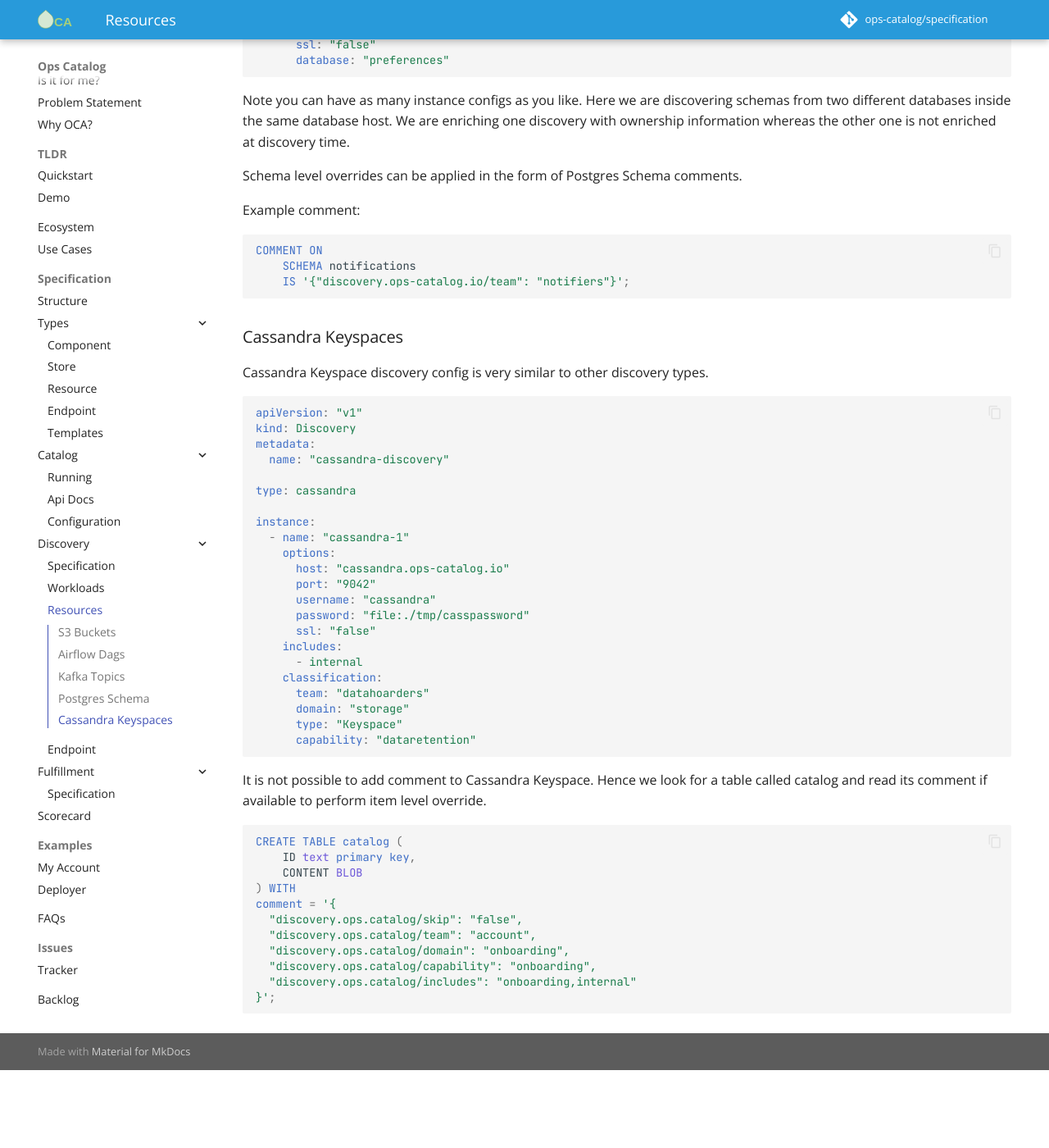
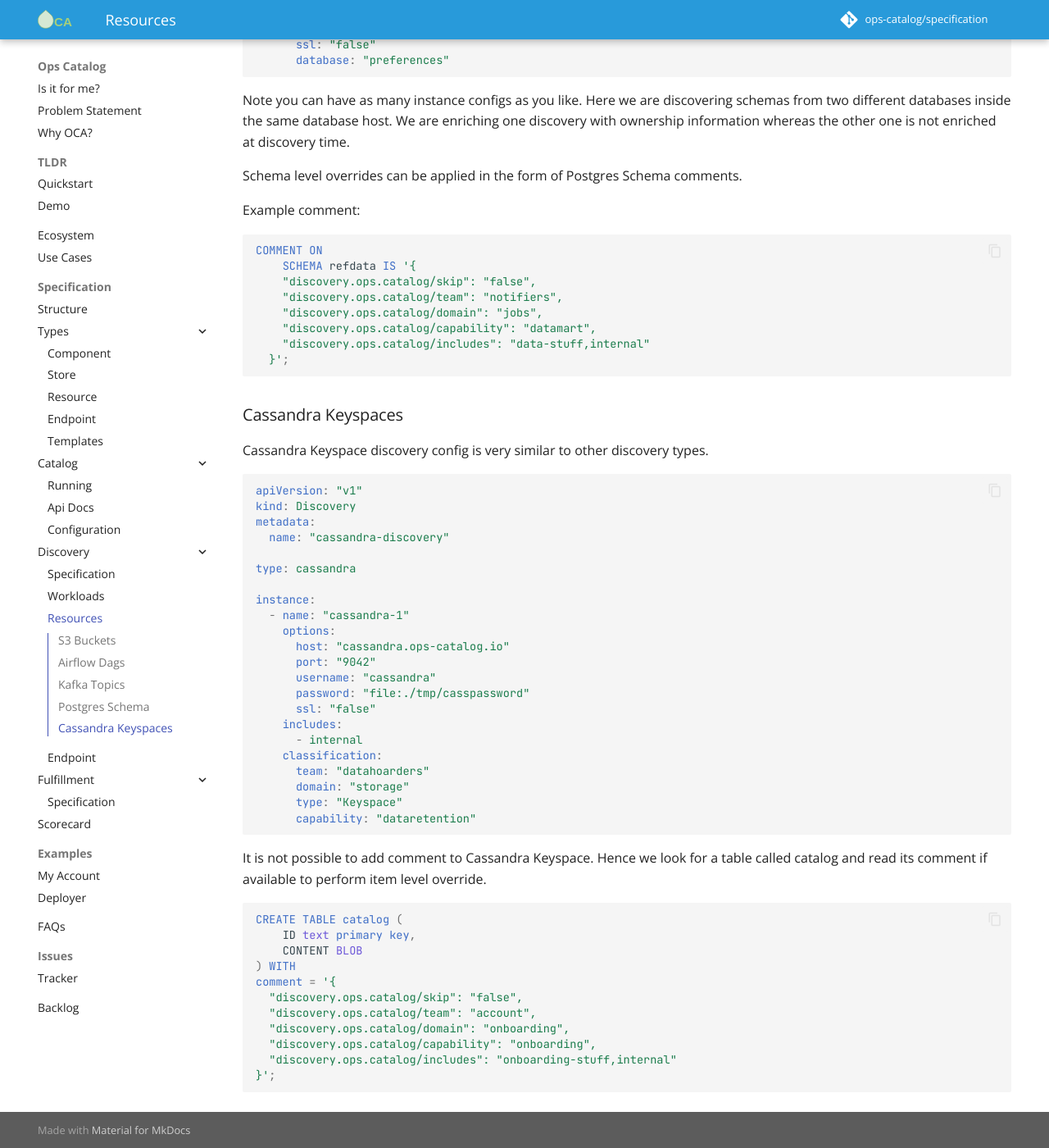
Before and after one commit to ops-catalog/specification, an MkDocs documentation site: the page built from docs/discovery/resource.md, in a window 1280 px wide and 1400 px high, scrolled down 2970 px. Shown: the whole window at 82% size. Built offline with MkDocs 1.6.1 and Material for MkDocs 9.7.7, drawn with Linux system fonts in a browser that asks for light colours; comment, search, counter and statistics services are not loaded; before the commit the page ends 4275 px from its top, so only the background shows below that.

Commit message:
Add documentation on discovery data for DB

````diff
--- a/docs/discovery/resource.md
+++ b/docs/discovery/resource.md
@@ -140,8 +140,13 @@ Example comment:
 
 ```sql
 COMMENT ON
-    SCHEMA notifications
-    IS '{"discovery.ops-catalog.io/team": "notifiers"}';
+    SCHEMA refdata IS '{
+    "discovery.ops.catalog/skip": "false",
+    "discovery.ops.catalog/team": "notifiers",
+    "discovery.ops.catalog/domain": "jobs",
+    "discovery.ops.catalog/capability": "datamart",
+    "discovery.ops.catalog/includes": "data-stuff,internal"
+  }';
 ```
 
 ### Cassandra Keyspaces
@@ -184,6 +189,6 @@ comment = '{
   "discovery.ops.catalog/team": "account",
   "discovery.ops.catalog/domain": "onboarding",
   "discovery.ops.catalog/capability": "onboarding",
-  "discovery.ops.catalog/includes": "onboarding,internal"
+  "discovery.ops.catalog/includes": "onboarding-stuff,internal"
 }';
 ```
````
